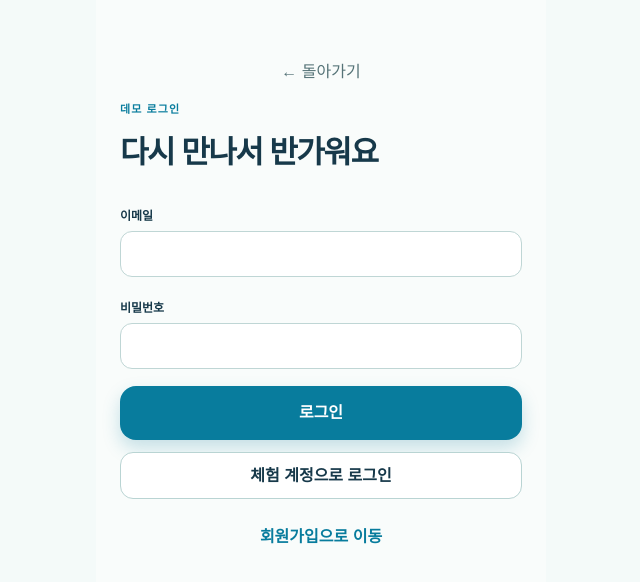
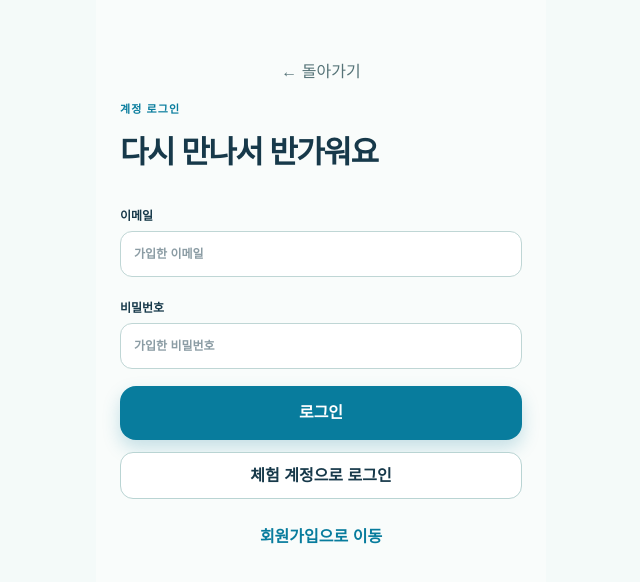
Before and after one commit to jmj090609/mudflat-log, a Next.js app: page / in a window 1280 px wide. Both pictures are taken after a click on the button "로그인". Shown: the top 582 px of the page, without its empty margins (319-959 px from the left). Built offline with nearby package versions, Linux system fonts and the light colour scheme.

Commit message:
Persist local signup accounts

```diff
--- a/app/page.tsx
+++ b/app/page.tsx
@@ -11,6 +11,13 @@ import { AppData, Category, IdentificationResult, Observation, UserProfile } fro
 
 type View = "welcome" | "login" | "signup" | "home" | "atlas" | "capture" | "result" | "personal" | "unknown" | "records" | "profile" | "detail";
 const identifier = new MockSpeciesIdentifier();
+const accountStoreKey = "mudflat-log:accounts";
+type StoredAccount = UserProfile & { password: string };
+const loadAccounts = (): StoredAccount[] => {
+  if (typeof window === "undefined") return [];
+  try { return JSON.parse(localStorage.getItem(accountStoreKey) ?? "[]") as StoredAccount[]; } catch { return []; }
+};
+const saveAccounts = (accounts: StoredAccount[]) => localStorage.setItem(accountStoreKey, JSON.stringify(accounts));
 const notice = "생물을 만지거나 이동시키지 말고, 원래 서식 환경을 훼손하지 않은 상태에서 사진으로만 관찰해 주세요.";
 const fmt = (date?: string) => date ? new Intl.DateTimeFormat("ko-KR", { month: "long", day: "numeric" }).format(new Date(date)) : "—";
 const newId = () => crypto.randomUUID?.() ?? `${Date.now()}-${Math.random()}`;
@@ -110,12 +117,12 @@ export default function Home() {
 }
 
 function AuthScreen({ view, setView, guest, enter }: { view: View; setView: (v: View) => void; guest: () => void; enter: (p: UserProfile) => void }) {
- const [email, setEmail] = useState(view === "login" ? "demo@mudflat.app" : ""), [password, setPassword] = useState(view === "login" ? "demo1234" : ""), [nickname, setNickname] = useState(""), [agreed, setAgreed] = useState(false), [error, setError] = useState("");
- useEffect(() => { if (view === "signup") { setEmail(""); setPassword(""); setNickname(""); setAgreed(false); setError(""); } }, [view]);
- const login = () => { if (email !== "demo@mudflat.app" || password !== "demo1234") return setError("이메일 또는 비밀번호를 확인해 주세요."); enter({ id: "demo-user", nickname: "데모 탐방자", email, isGuest: false, joinedAt: new Date().toISOString() }); };
- const signup = () => { if (nickname.trim().length < 2) return setError("닉네임은 2자 이상 입력해 주세요."); if (/[가-힣ㄱ-ㅎㅏ-ㅣ]/.test(email)) return setError("아이디는 한글 없이 영문, 숫자, 기호로만 입력해 주세요."); if (!/^[A-Za-z0-9._%+-]+@[A-Za-z0-9.-]+\.[A-Za-z]{2,}$/.test(email)) return setError("아이디는 영문 이메일 형식으로 입력해 주세요."); if (password.length < 8) return setError("비밀번호는 8자 이상이어야 합니다."); if (!agreed) return setError("이용약관과 개인정보 처리 안내에 동의해 주세요."); enter({ id: `user-${email}`, nickname, email, isGuest: false, joinedAt: new Date().toISOString() }); };
+ const [email, setEmail] = useState(""), [password, setPassword] = useState(""), [nickname, setNickname] = useState(""), [agreed, setAgreed] = useState(false), [error, setError] = useState("");
+ useEffect(() => { setEmail(""); setPassword(""); setNickname(""); setAgreed(false); setError(""); }, [view]);
+ const login = () => { const normalizedEmail = email.trim().toLowerCase(); const accounts = loadAccounts(); const account = accounts.find(item => item.email === normalizedEmail && item.password === password); if (account) { const { password: _password, ...profile } = account; return enter(profile); } const legacyRaw = localStorage.getItem(`mudflat-log:data:user-${normalizedEmail}`); if (legacyRaw) { try { const legacyProfile = (JSON.parse(legacyRaw) as AppData).profile; const migrated: StoredAccount = { ...legacyProfile, email: normalizedEmail, password, isGuest: false }; saveAccounts([...accounts, migrated]); const { password: _password, ...profile } = migrated; return enter(profile); } catch { /* fall through to the sign-in error */ } } return setError("이메일 또는 비밀번호를 확인해 주세요."); };
+ const signup = () => { if (nickname.trim().length < 2) return setError("닉네임은 2자 이상 입력해 주세요."); if (/[가-힣ㄱ-ㅎㅏ-ㅣ]/.test(email)) return setError("아이디는 한글 없이 영문, 숫자, 기호로만 입력해 주세요."); if (!/^[A-Za-z0-9._%+-]+@[A-Za-z0-9.-]+\.[A-Za-z]{2,}$/.test(email)) return setError("아이디는 영문 이메일 형식으로 입력해 주세요."); if (password.length < 8) return setError("비밀번호는 8자 이상이어야 합니다."); if (!agreed) return setError("이용약관과 개인정보 처리 안내에 동의해 주세요."); const normalizedEmail = email.trim().toLowerCase(); const accounts = loadAccounts(); if (accounts.some(account => account.email === normalizedEmail)) return setError("이미 가입된 이메일입니다. 로그인해 주세요."); const account: StoredAccount = { id: `user-${normalizedEmail}`, nickname: nickname.trim(), email: normalizedEmail, password, isGuest: false, joinedAt: new Date().toISOString() }; saveAccounts([...accounts, account]); const { password: _password, ...profile } = account; enter(profile); };
  if (view === "welcome") return <main className="welcome"><div className="welcome-art">◒</div><p className="eyebrow">BUSAN MUDFLAT FIELD NOTE</p><h1>{appConfig.name}</h1><p>{appConfig.tagline}</p><div className="card principle">사진으로만 관찰하고, 생물의 집은 그대로 남겨 주세요.</div><button className="primary" onClick={() => setView("login")}>로그인</button><button className="secondary" onClick={() => setView("signup")}>회원가입</button><button className="text-button" onClick={guest}>회원가입 없이 체험하기 →</button></main>;
- return <main className="auth"><button className="back" onClick={() => setView("welcome")}>← 돌아가기</button><p className="eyebrow">{view === "login" ? "데모 로그인" : "새 탐방자 등록"}</p><h1>{view === "login" ? "다시 만나서 반가워요" : "나만의 도감을 시작해요"}</h1>{view === "signup" && <label>닉네임<input value={nickname} onChange={e => setNickname(e.target.value)} placeholder="2자 이상" /></label>}<label>{view === "signup" ? "아이디 (영문 이메일)" : "이메일"}<input type="email" value={email} onChange={e => setEmail(e.target.value)} placeholder={view === "signup" ? "example@email.com" : undefined} /></label>{view === "signup" && <p className="field-hint">아이디는 한글 없이 영문, 숫자, 기호만 사용할 수 있습니다.</p>}<label>비밀번호<input type="password" value={password} onChange={e => setPassword(e.target.value)} /></label>{view === "signup" && <label className="terms"><input type="checkbox" checked={agreed} onChange={e => setAgreed(e.target.checked)} /> <span>이용약관과 개인정보 처리 안내에 동의합니다. <b>(필수)</b><br />위치정보는 넓은 지역명으로만 저장됩니다.</span></label>}{error && <p className="error">{error}</p>}<button className="primary" onClick={view === "login" ? login : signup}>{view === "login" ? "로그인" : "회원가입"}</button>{view === "login" && <><button className="secondary" onClick={guest}>체험 계정으로 로그인</button><button className="text-button" onClick={() => setView("signup")}>회원가입으로 이동</button></>}</main>;
+ return <main className="auth"><button className="back" onClick={() => setView("welcome")}>← 돌아가기</button><p className="eyebrow">{view === "login" ? "계정 로그인" : "새 탐방자 등록"}</p><h1>{view === "login" ? "다시 만나서 반가워요" : "나만의 도감을 시작해요"}</h1>{view === "signup" && <label>닉네임<input value={nickname} onChange={e => setNickname(e.target.value)} placeholder="2자 이상" /></label>}<label>{view === "signup" ? "아이디 (영문 이메일)" : "이메일"}<input type="email" value={email} onChange={e => setEmail(e.target.value)} placeholder={view === "signup" ? "example@email.com" : "가입한 이메일"} /></label>{view === "signup" && <p className="field-hint">아이디는 한글 없이 영문, 숫자, 기호만 사용할 수 있습니다.</p>}<label>비밀번호<input type="password" value={password} onChange={e => setPassword(e.target.value)} placeholder={view === "login" ? "가입한 비밀번호" : undefined} /></label>{view === "signup" && <label className="terms"><input type="checkbox" checked={agreed} onChange={e => setAgreed(e.target.checked)} /> <span>이용약관과 개인정보 처리 안내에 동의합니다. <b>(필수)</b><br />위치정보는 넓은 지역명으로만 저장됩니다.</span></label>}{error && <p className="error">{error}</p>}<button className="primary" onClick={view === "login" ? login : signup}>{view === "login" ? "로그인" : "회원가입"}</button>{view === "login" && <><button className="secondary" onClick={guest}>체험 계정으로 로그인</button><button className="text-button" onClick={() => setView("signup")}>회원가입으로 이동</button></>}</main>;
 }
 
 function Dashboard({ summary, data, onNavigate, onSelect }: { summary: { discovered: number; personalCount: number; unknown: number; observations: number; percent: number }; data: AppData; onNavigate: (v: View) => void; onSelect: (id: string) => void }) {
```
